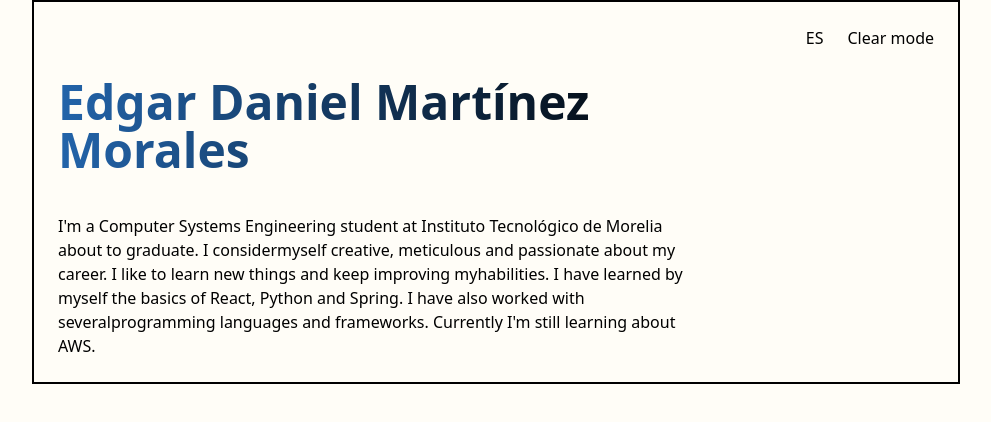
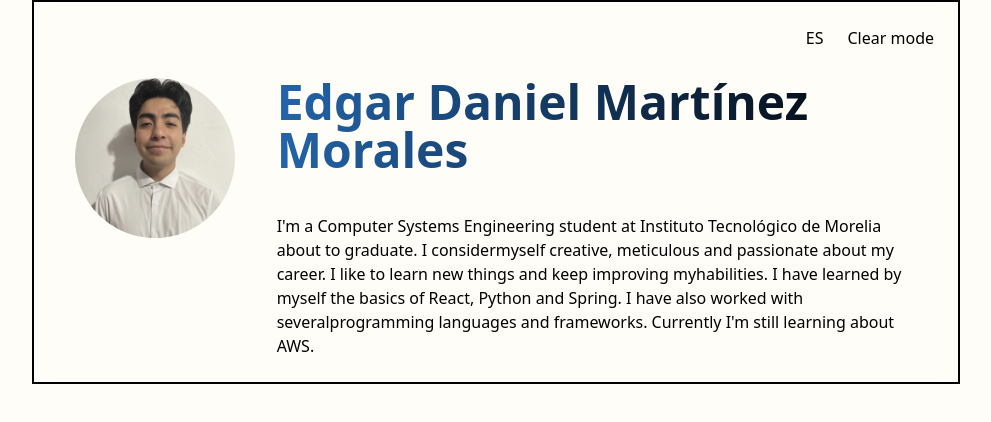
Before and after one commit to DanielMMITM/portfolio, a React (Vite) app: page / in a window 1280 px wide. Shown: the top 422 px of the page, without its empty margins (144-1135 px from the left). Built offline with nearby package versions, Linux system fonts and the light colour scheme.

Commit message:
Update - update header text and add image

```diff
--- a/src/components/Description.tsx
+++ b/src/components/Description.tsx
@@ -1,17 +1,22 @@
 import { SELF_DESCRIPTION_EN } from '../constants/english';
 import { SELF_DESCRIPTION_ES } from '../constants/spanish';
 import { useAppContext } from '../context/AppContext';
+import Profile from '../assets/images/profile.webp';
 
 export const Description = () => {
   const { english } = useAppContext();
 
   return (
-    <section className="flex min-h-[30dvh] mt-15">
-      <div>
-        <img src="" alt="" />
+    <section className="flex flex-col md:flex-row items-center min-h-[30dvh] mt-15 justify-evenly gap-6">
+      <div className="flex shrink-0 md:self-start">
+        <img
+          src={Profile}
+          alt="Edgar Profile Picture"
+          className="rounded-full w-40 h-40 object-cover object-top"
+        />
       </div>
       <div className="flex flex-col gap-y-10 md:max-w-[50dvw]">
-        <h1 className="min-h-20 text-5xl font-extrabold bg-clip-text text-transparent bg-gradient-to-r from-secondaryLight to-tertiaryLight dark:from-secondary dark:to-tertiary">
+        <h1 className="min-h-14 text-5xl font-extrabold bg-clip-text text-transparent text-center md:text-start bg-gradient-to-r from-secondaryLight to-tertiaryLight dark:from-secondary dark:to-tertiary">
           Edgar Daniel Martínez Morales
         </h1>
         <p className="min-w-[30dvw]">
```
